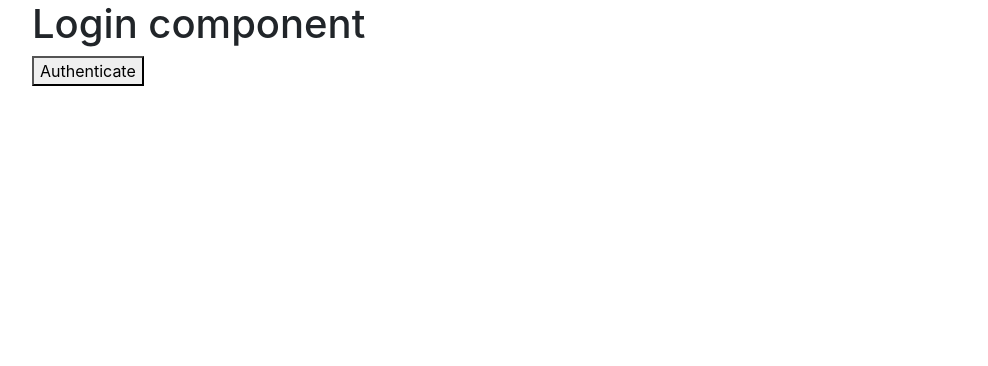
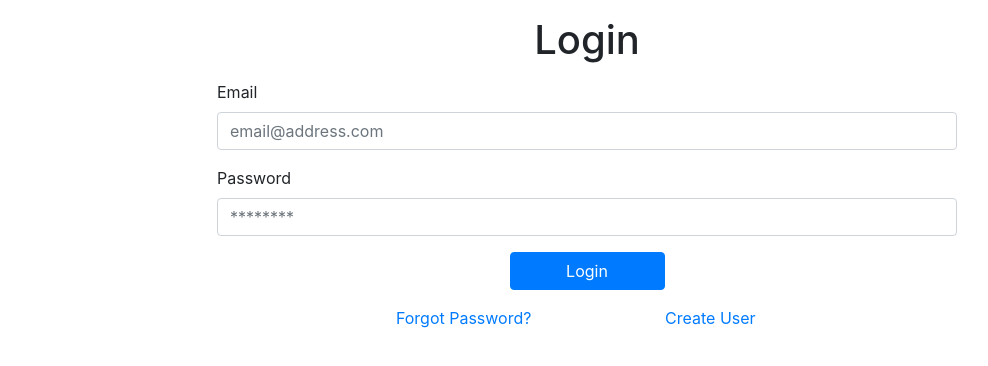
Before and after one commit to andrewh-code/fe-focus, a React (Create React App) app: page /login in a window 1280 px wide. Shown: the top 366 px of the page, without its empty margins (53-1041 px from the left). Built offline with nearby package versions, Linux system fonts and the light colour scheme.

Commit message:
modified contents of login.js page

```diff
--- a/src/App.css
+++ b/src/App.css
@@ -36,3 +36,7 @@
     transform: rotate(360deg);
   }
 }
+
+p.errorMsg{
+  color: red;
+}
--- a/src/components/Login.js
+++ b/src/components/Login.js
@@ -1,12 +1,71 @@
-import React from 'react'
+import React, { Fragment, useState } from 'react'
+import { Link } from 'react-router-dom';
+import axios from 'axios';
 
 function Login({setAuth}) {
+    const [inputs, setInputs] = useState({
+        email: "",
+        password: ""
+    });
 
+    const endpoint = "http://localhost:1234/api/auth/login";
+    const {email, password} = inputs;
+
+    const onChange = (e) => {
+        setInputs({...inputs, [e.target.name]: e.target.value});
+    };
+
+    const onSubmitForm = async(e) => {
+        e.preventDefault();
+        let loginBody = {
+            email: email,
+            password: password
+        }
+        // axios stuff here
+    }
     return (
-        <div>
-            <h1>Login component</h1>
-            <button onClick = {() => setAuth(true)}>Authenticate</button>
-        </div>
+        <Fragment>
+            <h1 className="text-center my-3">Login</h1>
+            <form onSubmit={onSubmitForm}>
+                <div className="form-group col-8 offset-2">
+                    <div className="form-group row">
+                        <label htmlFor="">Email</label>
+                        <input
+                            type="email"
+                            name="email"
+                            placeholder="email@address.com"
+                            className="form-control"
+                            value={email}
+                            onChange={e => onChange(e)}>
+                        </input>
+                    </div>
+                    <div className="form-group row">
+                        <label htmlFor="">Password</label>
+                        <input
+                            type="text"
+                            name="password"
+                            placeholder="********"
+                            className="form-control"
+                            value={password}
+                            onChange={e => onChange(e)}>
+                        </input>
+                    </div>
+                    <div className="form-group row justify-content-center">
+                        <div className="col-3">
+                            <button className="btn btn-primary btn-block">Login</button>
+                        </div>
+                    </div>
+                    <div className="form-group row justify-content-center">
+                        <div className="col-4">
+                            <center><Link to="/forgot">Forgot Password?</Link></center>
+                        </div>
+                        <div className="col-4">
+                            <center><Link to="/register">Create User</Link></center>
+                        </div>
+                    </div>
+                </div>
+            </form>
+        </Fragment>
     )
 }
 
--- a/src/components/Register.js
+++ b/src/components/Register.js
@@ -1,14 +1,17 @@
 import React, { Fragment, useState } from 'react'
 import axios from 'axios';
 
-function Register() {
+function Register({setAuth}) {
 
+    // define state variables here
     const [inputs, setInputs] = useState({
         firstname: "",
         lastname: "",
         email: "",
         password: ""
     });
+    const [errorMsg, setErrorMsg] = useState("");
+
     const endpoint = "http://localhost:1234/api/auth/register"
 
     const { firstname, lastname, email, password } = inputs;
@@ -36,18 +39,21 @@ function Register() {
             }
         })
             .then(serverResponse => {
-                console.log('yay');
+                var result = serverResponse.data.result;
+                var token = result.token;
+
+                localStorage.setItem("token", token);
+                setAuth(true);
             })
             .catch(err => {
                 console.log(err.response);
-                console.log(err.response.data);
+                // setErrorMsg("Error: " + err.response.data.result);
             });
     }
 
     return (
         <Fragment>
             <h1 className="text-center my-3">Register User</h1>
-
             <form onSubmit={onSubmitForm}>
                 <div className="form-group col-6 offset-3 shadow-lg p-3 mb-5 bg-white rounded">
                     <div className="form-group row">
@@ -95,6 +101,9 @@ function Register() {
                     <div className="form-group row">
                         <button className="btn btn-primary btn-block">Register</button>
                     </div>
+                    <div>
+                        <p id="errorMsg">{errorMsg}</p>
+                    </div>
                 </div>
             </form>
 
```
